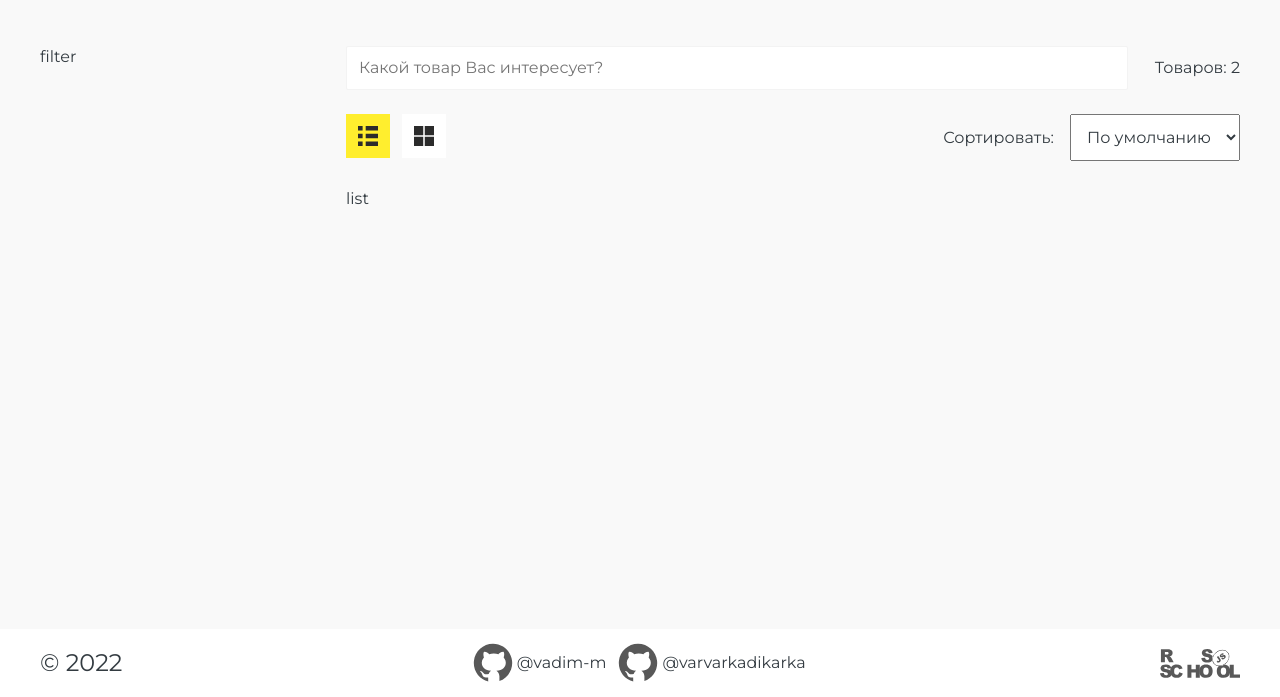
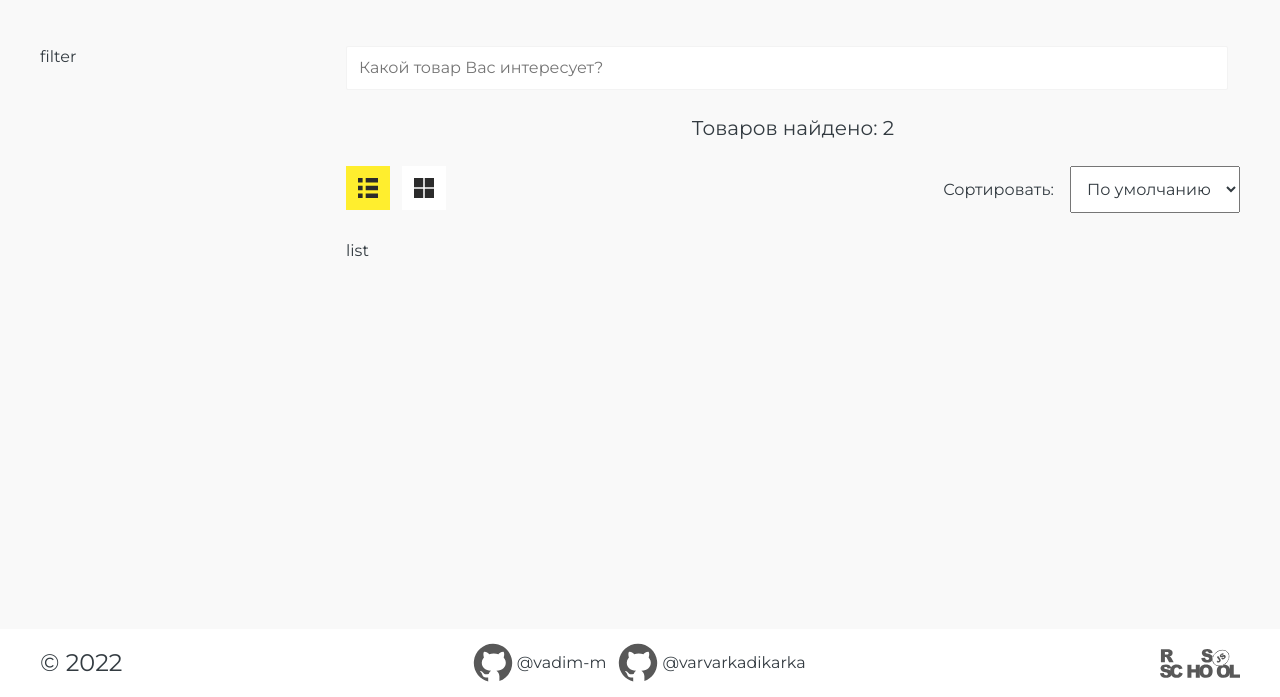
Before and after one commit to vadim-m/online-store, a website built with webpack: page src/index.html in a window 1280 px wide. Shown: the part 103-800 px from the top of the page. Built offline with nearby package versions, Linux system fonts and the light colour scheme.

Commit message:
fix: change catalog__search flex-wrap

```diff
--- a/src/assets/style/components/_search.scss
+++ b/src/assets/style/components/_search.scss
@@ -1,5 +1,7 @@
 .search {
   display: flex;
+  flex-wrap: wrap;
+  justify-content: center;
 
   margin-bottom: rem(24);
 
@@ -15,12 +17,13 @@
 
     padding: rem(12);
     margin-right: rem(12);
+    margin-bottom: rem(24);
   }
 
   &__result {
     display: flex;
-    min-width: rem(100);
     align-items: center;
     justify-content: flex-end;
+    font-size: rem(20);
   }
 }
--- a/src/index.html
+++ b/src/index.html
@@ -38,7 +38,7 @@
               <input class="search__input" type="search" id="search" placeholder="Какой товар Вас интересует?"
                 autocomplete="off">
               <div class="search__result">
-                <span class="search__result-text">Товаров:&nbsp;</span>
+                <span class="search__result-text">Товаров найдено:&nbsp;</span>
                 <span class="search__result-amount">2</span>
               </div>
             </section>
```
